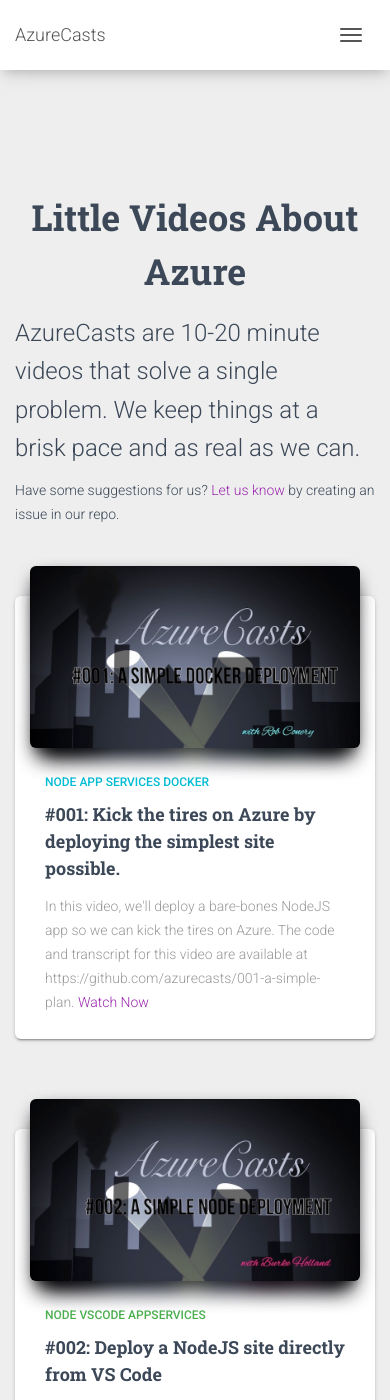
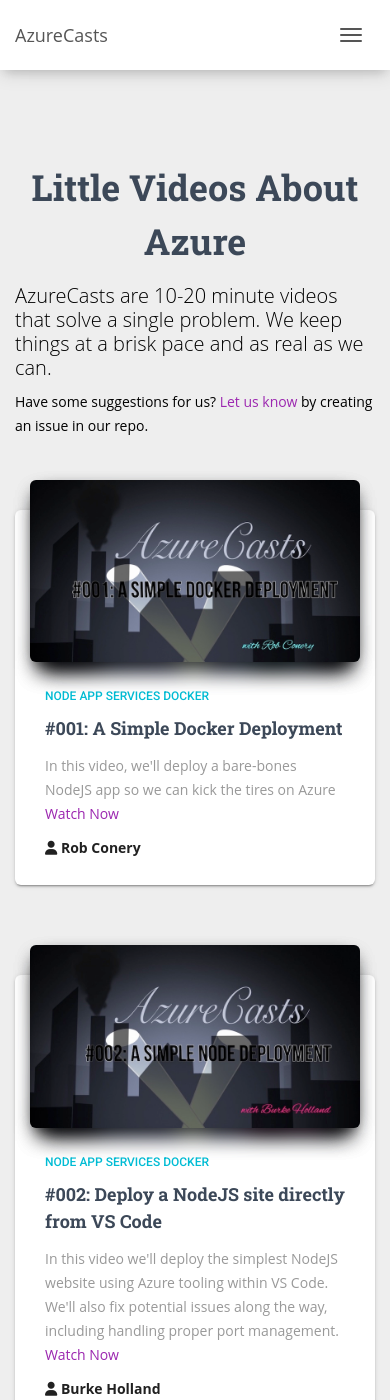
Before and after one commit to azurecasts/azurecasts.com, a Jekyll site: the page built from index.html, in a window 390 px wide and 1400 px high. Built offline with Jekyll 4.4.1, drawn with Linux system fonts in a browser that asks for light colours; nearby versions of some CDN libraries; some of the changed text lies outside the part shown.

Commit message:
Added vid pages and layout made things a bit prettier

```diff
--- a/_config.yml
+++ b/_config.yml
@@ -30,6 +30,9 @@
 plugins:
   - jekyll-feed
 
+collections:
+  videos:
+    output: true
 # Exclude from processing.
 # The following items will not be processed, by default. Create a custom list
 # to override the default setting.
--- a/_layouts/default.html
+++ b/_layouts/default.html
@@ -20,7 +20,14 @@
   <link href="/assets/demo/vertical-nav.css" rel="stylesheet" />
   <script src="/assets/js/core/jquery.min.js" type="text/javascript"></script>
 </head>
-
+<style>
+  body {
+    font-family: "Open Sans", "Helvetica Neue" !important;
+    color:#000 !important;
+    font-size:16px !important;
+    font-weight: normal !important;
+  }
+</style>
 <body class="landing-page sidebar-collapse">
   {% include nav.html %}
   {{ content }}
--- a/index.html
+++ b/index.html
@@ -5,11 +5,11 @@
 <div class="container" style="margin-top:80px">
   <div class="row">
     <div class="col-md-12">
-      <div class="row" style="margin-top:80px">
+      <div class="row" style="margin-top:50px;min-height:320px">
 
-        <div class="col-lg-8">
+        <div class="offset-lg-1 col-lg-7">
           <h2 class="title text-center">Little Videos About Azure</h2>
-          <p style="font-size: 150%; line-height: 1.6">
+          <p class="lead">
             AzureCasts are 10-20 minute videos that solve a single problem. We keep things at a brisk pace and as real as we can.
           </p>
           <p>Have some suggestions for us? <a href="https://github.com/azurecasts/azurecasts.com/issues">Let us know</a> by creating an issue in our repo.</p>
@@ -19,67 +19,31 @@
         </div>
       </div>
       <div class="row">
+
+        {% for vid in site.videos %}
         <div class="col-md-4">
           <div class="card card-blog">
             <div class="card-header card-header-image">
-              <a href="#pablo">
-                <img class="img img-raised" src="/assets/img/slides/001.jpg">
+              <a href="{{vid.url}}">
+                <img class="img img-raised" src="/assets/img/slides/{{vid.number}}.jpg">
               </a>
-            <div class="colored-shadow" style="background-image: url(&quot;/assets/img/slides/001.jpg&quot;); opacity: 1;"></div></div>
+            <div class="colored-shadow" style="background-image: url(&quot;/assets/img/slides/{{vid.number}}.jpg&quot;); opacity: 1;"></div></div>
             <div class="card-body">
               <h6 class="category text-info">Node App Services Docker</h6>
               <h4 class="card-title">
-                <a href="#pablo">#001: Kick the tires on Azure by deploying the simplest site possible.</a>
+                <a href="{{vid.url}}">#{{vid.number}}: {{vid.title}}</a>
               </h4>
               <p class="card-description">
-                  In this video, we'll deploy a bare-bones NodeJS app so we can kick the tires on Azure. The code and transcript for this video are available at https://github.com/azurecasts/001-a-simple-plan.
-                <a href="#pablo"> Watch Now </a>
+                {{vid.summary}}
+                <a href="{{vid.url}}"> Watch Now </a>
+              </p>
+              <p>
+                <i class="fa fa-user"></i> <b>{{vid.author}}</b>
               </p>
             </div>
           </div>
         </div>
-        <div class="col-md-4">
-          <div class="card card-blog">
-            <div class="card-header card-header-image">
-              <a href="#pablo">
-                <img class="img img-raised" src="/assets/img/slides/002.jpg">
-              </a>
-            <div class="colored-shadow" style="background-image: url(&quot;/assets/img/slides/002.jpg&quot;); opacity: 1;"></div></div>
-            <div class="card-body">
-              <h6 class="category text-success">
-                Node VSCode AppServices
-              </h6>
-              <h4 class="card-title">
-                <a href="#pablo">#002: Deploy a NodeJS site directly from VS Code</a>
-              </h4>
-              <p class="card-description">
-                  In this video we'll deploy the simplest NodeJS website using Azure tooling within VS Code. We'll also fix potential issues along the way.
-                <a href="#pablo"> Watch Now </a>
-              </p>
-            </div>
-          </div>
-        </div>
-        <div class="col-md-4">
-          <div class="card card-blog">
-            <div class="card-header card-header-image">
-              <a href="#pablo">
-                <img class="img img-raised" src="/assets/img/slides/003.jpg">
-              </a>
-            <div class="colored-shadow" style="background-image: url(&quot;/assets/img/slides/003.jpg&quot;); opacity: 1;"></div></div>
-            <div class="card-body">
-              <h6 class="category text-danger">
-                NodeJS Logging AppServices
-              </h6>
-              <h4 class="card-title">
-                <a href="#pablo">#003: Basic Logging and Continuous Deployment</a>
-              </h4>
-              <p class="card-description">
-                  In this video we'll expand the super simple NodeJS web application from episode #001. We'll plug in the ExpressJS web framework and then setup our deployment to pull from DockerHub whenever an image is updated. To verify that everything is working, we'll setup basic logging.
-                <a href="#pablo"> Watch Now </a>
-              </p>
-            </div>
-          </div>
-        </div>
+        {% endfor %}
       </div>
     </div>
   </div>
```
Also changed, not shown: _layouts/video.html (added, +27 -0 lines), _videos/001-simple-docker-deployment.md (added, +263 -0 lines), _videos/002-node-vscode.md (added, +8 -0 lines), _videos/003-simple-logging-continuous-deploy.md (added, +8 -0 lines), assets/img/authors/burke.jpg (added), assets/img/authors/rob.jpg (added), 1 other file.
